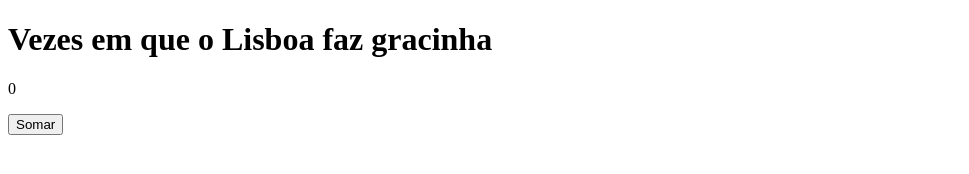
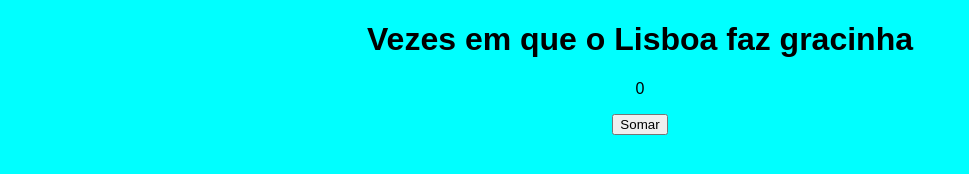
Before and after one commit to fabiopretel/JAVASCRIPT, a plain HTML site: page contador_lisboa/index.html in a window 1280 px wide. Shown: the whole page, without its empty margins (0-969 px from the left). Drawn offline with Linux system fonts and the light colour scheme.

Commit message:
Update index.html

```diff
--- a/contador_lisboa/index.html
+++ b/contador_lisboa/index.html
@@ -4,11 +4,21 @@
     <meta charset="UTF-8">
     <meta name="viewport" content="width=device-width, initial-scale=1.0">
     <title>Contador Lisboa</title>
+    <style>
+        body{
+            background-color: aqua;
+            font-family: Arial, Helvetica, sans-serif;
+            font-size: 1em;
+            text-align: center;
+        }
+    </style>
 </head>
 <body>
     <h1>Vezes em que o Lisboa faz gracinha</h1>
     <p id="contador">0</p>
-    <button id="botao">Somar</button>
+    <div class="botao">
+        <button id="botao">Somar</button>
+    </div>
 
     <script>
         let contador = 0 //Inicializa o contador
```
